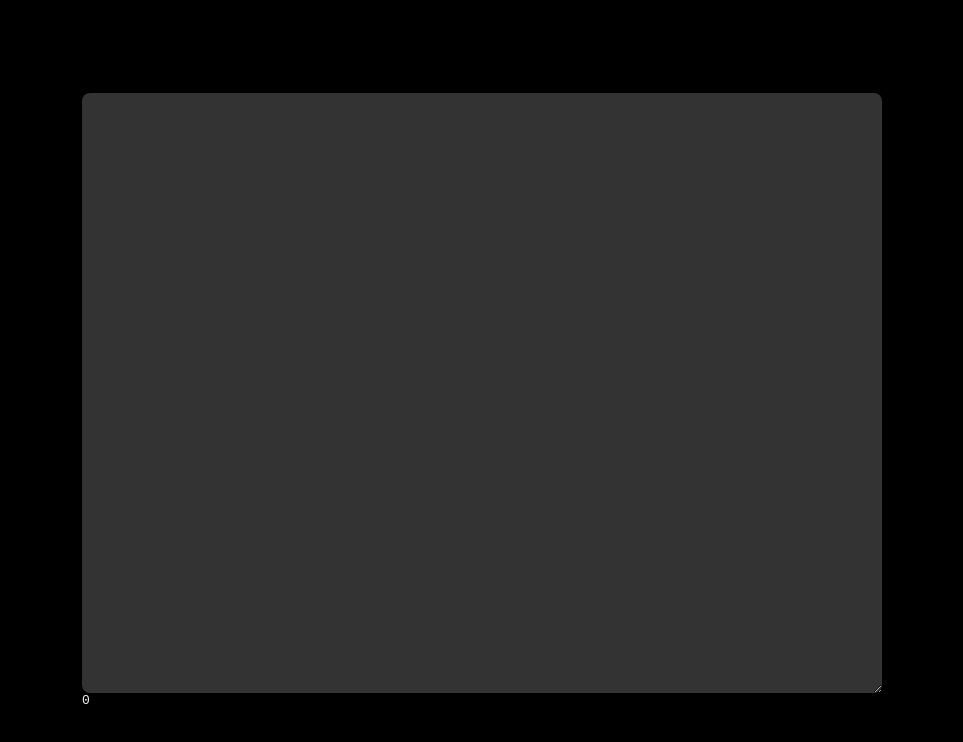
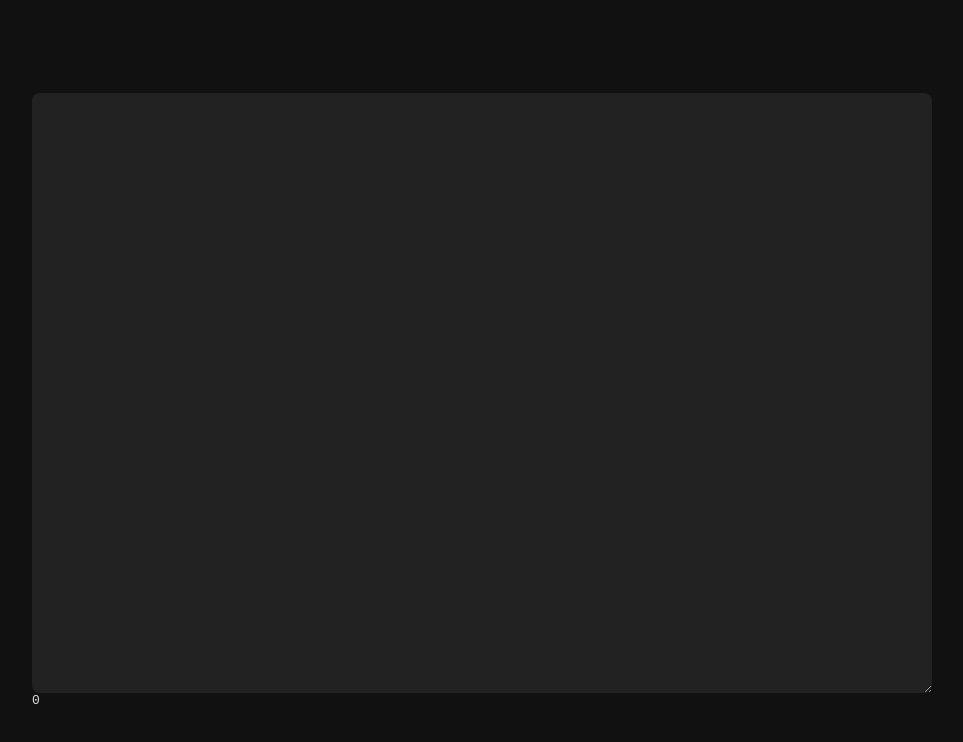
Before and after one commit to flojoho/writer, a plain HTML site: page index.html in a window 1280 px wide. Shown: the whole page, without its empty margins (158-1121 px from the left). Drawn offline with Linux system fonts and the light colour scheme.

Commit message:
styling improvements

```diff
--- a/styles.css
+++ b/styles.css
@@ -4,8 +4,9 @@
 }
 
 :root {
-  --white: #eeeeee;
-  --dark-gray: #333333;
+  --light-gray: #DDDDDD;
+  --dark-gray: #111111;
+  --gray: #222222;
 }
 
 body {
@@ -13,7 +14,7 @@ body {
   padding: 0;
   width: 100vw;
   height: 100vh;
-  background-color: black;
+  background-color: var(--dark-gray);
   display: flex;
   justify-content: center;
 }
@@ -24,23 +25,23 @@ main {
   flex-direction: column;
   height: 100%;
   width: 100%;
-  max-width: 800px;
+  max-width: 900px;
 }
 
 textarea {
   border: none;
-  background-color: var(--dark-gray);
-  color: var(--white);
+  background-color: var(--gray);
+  color: var(--light-gray);
   width: 100%;
   height: 100%;
   max-height: 600px;
   font-size: 24px;
   outline: none;
-  padding: 20px;
+  padding: 36px;
   border-radius: 8px;
 }
 
 #word-count {
-  color: var(--white);
+  color: var(--light-gray);
   font-family: monospace;
 }
```
